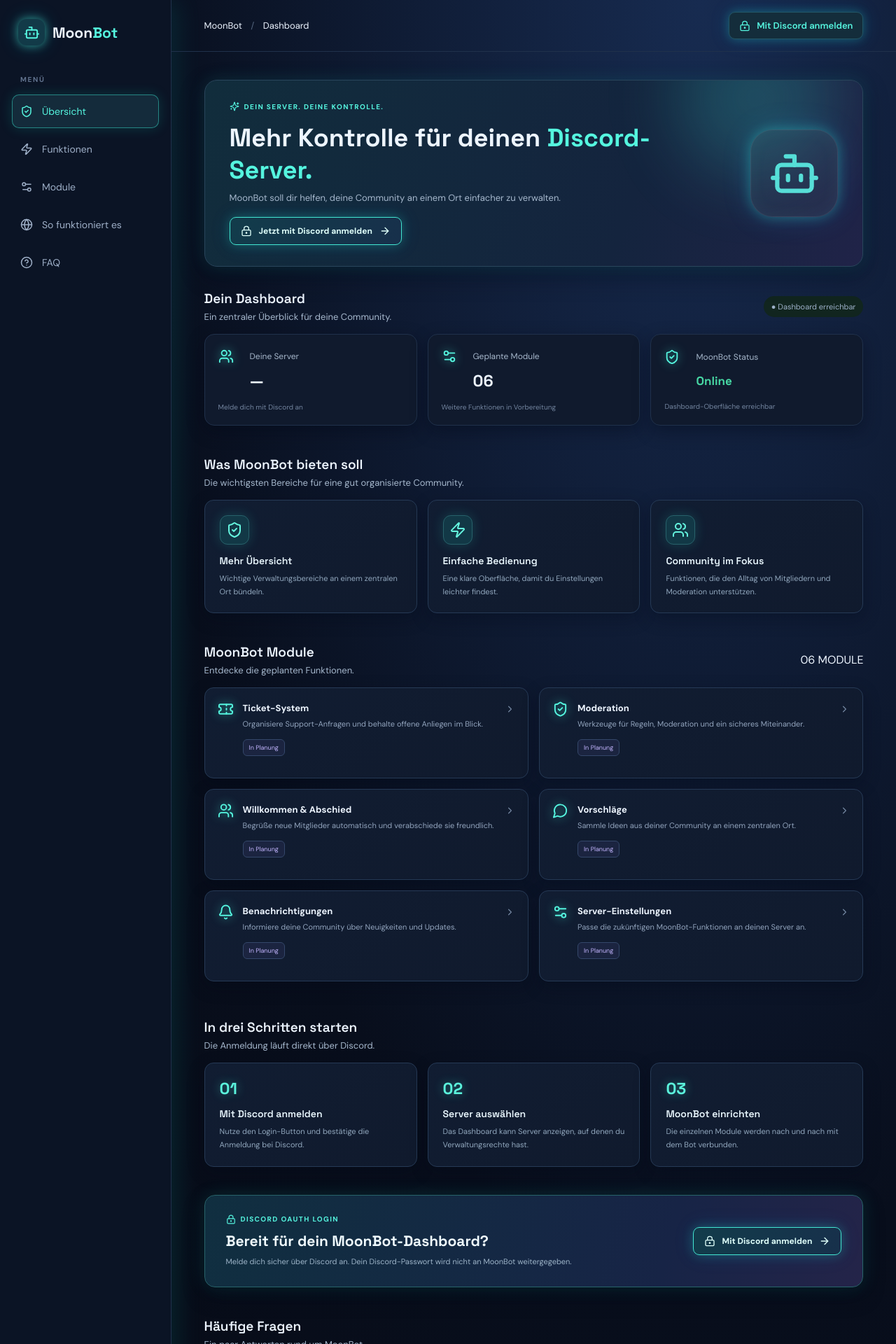
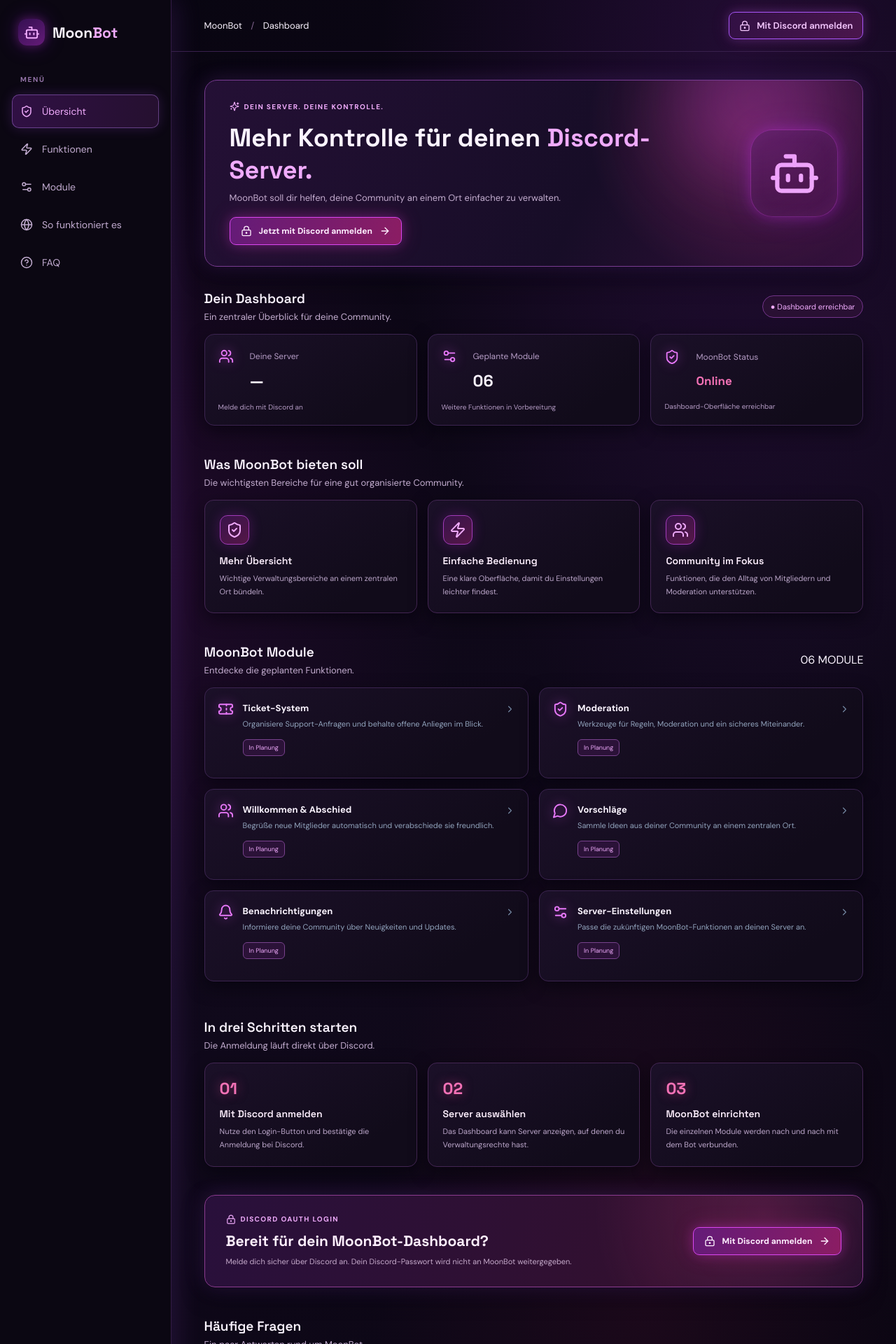
Before and after one commit to esel687/YumiiDiscordBot, a Next.js app: page / in a window 1280 px wide. Shown: the top 1920 px of the page at 70% size. Built offline with nearby package versions, Linux system fonts and the light colour scheme; no server answers.

Commit message:
Apply purple black pink galaxy theme to MoonBot dashboard

```diff
--- a/app/globals.css
+++ b/app/globals.css
@@ -52,3 +52,121 @@ html{scroll-behavior:smooth;scroll-padding-top:24px}
 .faqGrid p{font-size:10px}
 @media(max-width:850px){.featureGrid,.steps{grid-template-columns:1fr}.modules{grid-template-columns:1fr}.loginBanner{align-items:flex-start;flex-direction:column}.loginBanner .heroCta{margin-top:0}}
 @media(max-width:560px){.hero{min-height:unset;align-items:flex-start}.heroCta{font-size:10px}.featureGrid article,.steps article{padding:17px}.loginBanner{padding:21px}.loginBanner h2{font-size:18px}.faqGrid{grid-template-columns:1fr}}
+
+
+/* MoonBot Galaxy theme: purple, black & pink */
+:root{
+  --bg:#080510;
+  --panel:#130d20;
+  --line:#38204d;
+  --text:#fbf4ff;
+  --muted:#b6a1c8;
+  --cyan:#c084fc;
+  --purple:#a855f7;
+  --blue:#f472b6;
+}
+body{
+  background:
+    radial-gradient(ellipse at 82% 4%,#4c176c55 0%,transparent 34%),
+    radial-gradient(ellipse at 12% 35%,#a21caf22 0%,transparent 32%),
+    radial-gradient(ellipse at 72% 82%,#83184322 0%,transparent 30%),
+    linear-gradient(145deg,#080510 0%,#10091b 55%,#090510 100%);
+}
+.sidebar{background:#0b0712;border-right-color:#321b45;box-shadow:8px 0 34px #a855f722}
+.brandIcon{
+  background:linear-gradient(145deg,#351052,#641b78);
+  color:#f0abfc;
+  box-shadow:0 0 14px #c026d355,0 0 30px #9333ea44;
+}
+.accent,.hero b{color:#f0abfc}
+.sideLabel{color:#9675aa}
+.nav{color:#c1abcF}
+.nav.active,.nav:hover{
+  background:linear-gradient(100deg,#301044,#25102f);
+  color:#f0abfc;
+  box-shadow:inset 0 0 0 1px #c084fc66,0 0 18px #a855f733;
+}
+.sideFoot{border-color:#38204d;color:#d8c4e8}
+.sideFoot i{background:#f472b6;box-shadow:0 0 9px #f472b6}
+.sideFoot small{color:#987eaa}
+.topbar{border-bottom-color:#38204d}
+.topbar span{color:#80648f}
+.login,.userPill{
+  background:linear-gradient(110deg,#321044,#4a164c);
+  border-color:#a855f7;
+  color:#f5c8ff;
+  box-shadow:0 0 14px #a855f744,0 0 28px #ec489922;
+}
+.hero{
+  background:
+    radial-gradient(circle at 82% 25%,#ec489944,transparent 28%),
+    linear-gradient(115deg,#241035,#170d27 58%,#35103c);
+  border-color:#783b91;
+  box-shadow:0 0 28px #a855f733,0 12px 35px #020008aa;
+}
+.eyebrow{color:#f0abfc}
+.hero p,.sectionHead p{color:#c3adcf}
+.heroLogo{
+  color:#f0abfc;
+  background:linear-gradient(145deg,#32104488,#a21caf22);
+  border-color:#d946ef55;
+  box-shadow:0 0 22px #c026d466,0 0 58px #9333ea44,inset 0 0 25px #f0abfc22;
+}
+.hero:after{background:#d946ef33}
+.status{color:#f0abfc;background:#291033;border:1px solid #74358c}
+.stats article,.modules>a,.featureGrid article,.steps article,.faqGrid article,
+.modules>article{
+  background:linear-gradient(145deg,#1b1028,#110b1a 78%);
+  border-color:#3b2450;
+  box-shadow:0 8px 25px #02000888;
+}
+.stats article>svg,.modules>a>svg:first-child,.modules>article>svg:first-child{
+  color:#e879f9;
+  filter:drop-shadow(0 0 8px #d946ef99);
+}
+.stats article span,.stats small{color:#b49bc4}
+.good{color:#f472b6!important}
+.stats article:hover,.modules>a:hover,.modules>article:hover{
+  border-color:#e879f9aa;
+  box-shadow:0 0 0 1px #d946ef22,0 0 25px #c026d544,0 12px 30px #020008aa;
+}
+.heroCta{
+  border-color:#d946ef;
+  background:linear-gradient(105deg,#641b78,#8b1d63);
+  color:#fff0ff;
+  box-shadow:0 0 16px #c026d355,0 0 32px #ec489933;
+}
+.heroCta:hover{box-shadow:0 0 22px #d946ef88,0 0 42px #ec489955}
+.featureGrid article,.steps article,.faqGrid article{border-color:#432653}
+.featureGrid article>span{
+  border-color:#a23bb9;
+  background:linear-gradient(145deg,#39134b,#551747);
+  color:#f0abfc;
+  box-shadow:0 0 18px #c026d944;
+}
+.featureGrid h3,.steps h3,.faqGrid h3{color:#fff0ff}
+.featureGrid p,.steps p,.faqGrid p{color:#bba6c9}
+.modules em{
+  border-color:#78428d;
+  background:#2b1238;
+  color:#f0abfc;
+}
+.steps article>b{
+  color:#f472b6;
+  text-shadow:0 0 15px #ec489988;
+}
+.loginBanner{
+  border-color:#8b3b8f;
+  background:
+    radial-gradient(circle at 85% 20%,#ec489933,transparent 30%),
+    linear-gradient(105deg,#29103b,#32102f 70%,#1a0c26);
+  box-shadow:0 0 30px #a855f733,0 12px 30px #02000888;
+}
+.loginBanner h2{color:#fff0ff}
+.loginBanner p{color:#c5aaca}
+footer{color:#a18aaf}
+@keyframes moon-pulse{
+  0%,100%{box-shadow:0 0 18px #c026d455,0 0 42px #9333ea33,inset 0 0 24px #f0abfc11}
+  50%{box-shadow:0 0 30px #e879f999,0 0 72px #9333ea66,inset 0 0 34px #f0abfc33}
+}
+@media(prefers-reduced-motion:reduce){.heroLogo{animation:none}}
```
